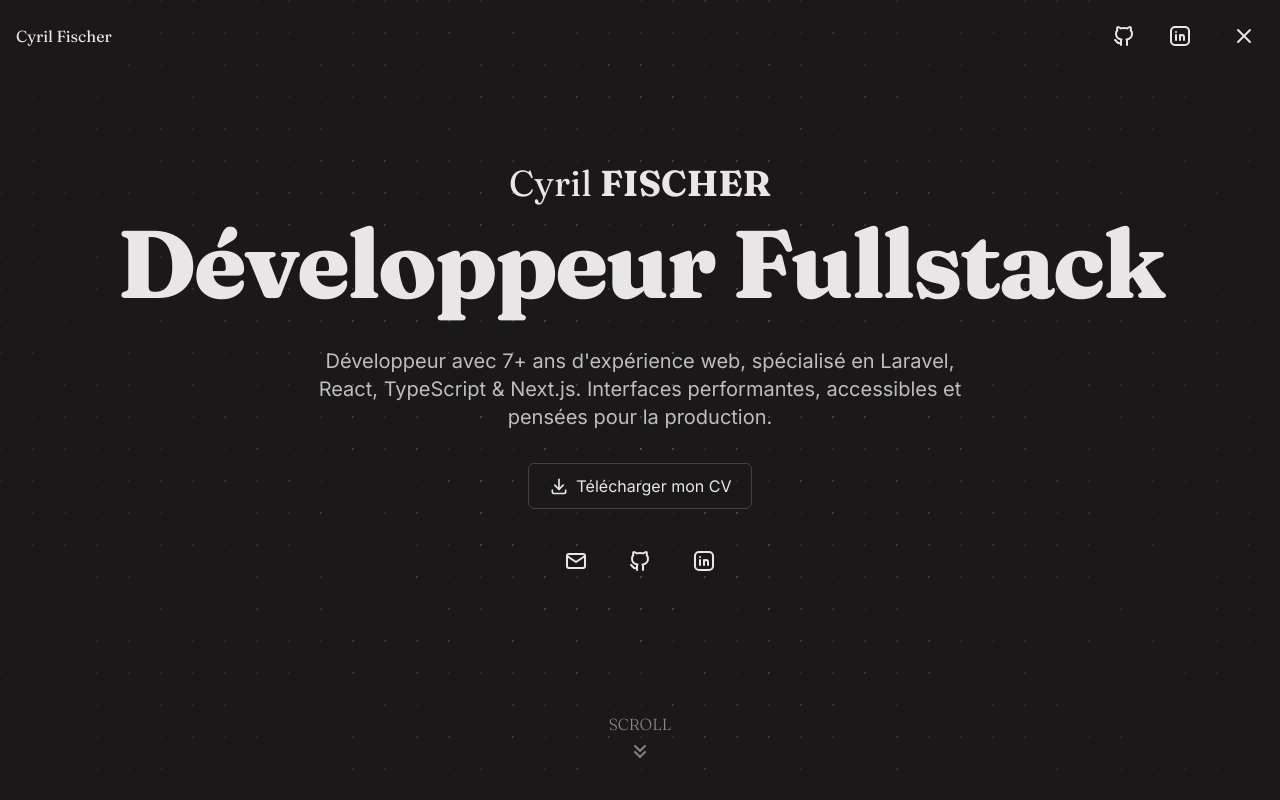
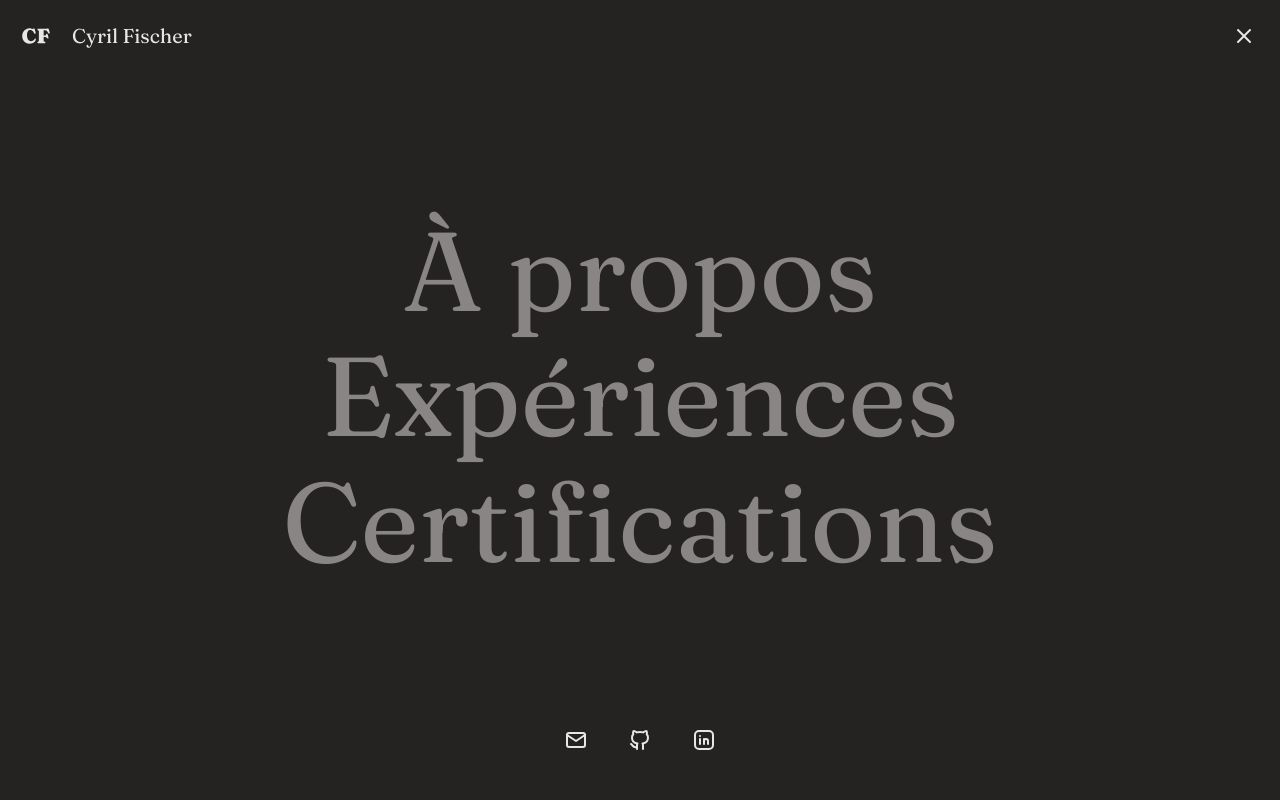
Before and after one commit to Zomirks/portfolio, a Next.js app: page / in a window 1280 px wide. Both pictures are taken after a click on the button 1244 px from the left and 36 px from the top of the page. Shown: the top 800 px of the page. Built offline with nearby package versions, Linux system fonts and the light colour scheme.

Commit message:
feat: add navigation menu

```diff
--- a/src/app/globals.css
+++ b/src/app/globals.css
@@ -213,3 +213,69 @@
         transform: translateY(0);
     }
 }
+
+.menu-overlay {
+    position: fixed;
+    inset: 0;
+    z-index: 50;
+    display: flex;
+    flex-direction: column;
+    background-color: var(--surface);
+}
+
+.menu-link {
+    font-family: var(--font-fraunces), ui-serif, Georgia, serif;
+    font-size: clamp(2.5rem, 12vw, 7rem);
+    line-height: 1.05;
+    color: var(--foreground-muted);
+    text-align: center;
+    transition: color 0.25s ease;
+
+    &:hover,
+    &:focus-visible {
+        color: var(--foreground);
+    }
+}
+
+@media (prefers-reduced-motion: no-preference) {
+    .menu-overlay[data-state='open'] {
+        animation: menu-in 0.3s ease both;
+    }
+
+    .menu-overlay[data-state='closed'] {
+        animation: menu-out 0.2s ease both;
+    }
+
+    .menu-overlay[data-state='open'] .menu-link {
+        animation: menu-link-in 0.55s cubic-bezier(0.16, 1, 0.3, 1) both;
+    }
+}
+
+@keyframes menu-in {
+    from {
+        opacity: 0;
+    }
+    to {
+        opacity: 1;
+    }
+}
+
+@keyframes menu-out {
+    from {
+        opacity: 1;
+    }
+    to {
+        opacity: 0;
+    }
+}
+
+@keyframes menu-link-in {
+    from {
+        opacity: 0;
+        transform: translateY(24px);
+    }
+    to {
+        opacity: 1;
+        transform: translateY(0);
+    }
+}
--- a/src/components/shared/About.tsx
+++ b/src/components/shared/About.tsx
@@ -9,7 +9,7 @@ export default function About() {
         <section id="about" className="frame-container container mx-auto py-24 px-4 md:px-0">
             <div className="panel-header">
                 <div className="notch-title">
-                    <h3>A propos</h3>
+                    <h3>À propos</h3>
                 </div>
                 <div className="notch-roof" />
             </div>
--- /dev/null
+++ b/src/components/shared/BurgerMenu.tsx
@@ -0,0 +1,56 @@
+'use client';
+
+import { Dialog } from 'radix-ui';
+import { IconMenu, IconX } from '@tabler/icons-react';
+import { siteConfig } from '@/config/site';
+import SocialsList from '@/components/shared/SocialsList';
+import { Logo } from '@/components/ui/logo';
+
+export function BurgerMenu() {
+    return (
+        <Dialog.Root>
+            <Dialog.Trigger className="p-2 cursor-pointer" aria-label="Ouvrir le menu">
+                <IconMenu />
+            </Dialog.Trigger>
+
+            <Dialog.Portal>
+                <Dialog.Content
+                    className="menu-overlay"
+                    aria-describedby={undefined}
+                    onCloseAutoFocus={(e) => e.preventDefault()}
+                >
+                    <Dialog.Title className="sr-only">Navigation</Dialog.Title>
+
+                    <div className="flex items-center justify-between p-4">
+                        <Dialog.Close asChild>
+                            <a href="#top" className="flex items-center">
+                                <Logo className="size-10 mr-4" />
+                                <div className="font-fraunces text-xl">{siteConfig.name}</div>
+                            </a>
+                        </Dialog.Close>
+
+                        <Dialog.Close className="p-2 cursor-pointer" aria-label="Fermer le menu">
+                            <IconX />
+                        </Dialog.Close>
+                    </div>
+
+                    <nav className="flex flex-1 flex-col items-center justify-center gap-2">
+                        {siteConfig.nav.map((item, index) => (
+                            <Dialog.Close asChild key={item.href}>
+                                <a
+                                    href={item.href}
+                                    className="menu-link"
+                                    style={{ animationDelay: `${0.1 + index * 0.07}s` }}
+                                >
+                                    {item.label}
+                                </a>
+                            </Dialog.Close>
+                        ))}
+                    </nav>
+
+                    <SocialsList className="items-center justify-center space-x-6 pb-10" />
+                </Dialog.Content>
+            </Dialog.Portal>
+        </Dialog.Root>
+    );
+}
--- a/src/components/shared/Certifications.tsx
+++ b/src/components/shared/Certifications.tsx
@@ -1,6 +1,6 @@
 import { certifications, type Certification } from '@/config/certifications';
 import { IconArrowUpRight } from '@tabler/icons-react';
-import Reveal from '../ui/reveal';
+import Reveal from '@components/ui/reveal';
 
 export default function Certifications() {
     const sorted = [...certifications].sort((a, b) => {
--- a/src/components/shared/Header.tsx
+++ b/src/components/shared/Header.tsx
@@ -1,10 +1,14 @@
 import { siteConfig } from '@/config/site';
-import { BurgerMenu } from '@components/ui/burger-menu';
+import { BurgerMenu } from '@/components/shared/BurgerMenu';
+import { Logo } from '@/components/ui/logo';
 
 export default function Header() {
     return (
         <header className="flex items-center justify-between p-4 fixed z-10 w-full">
-            <div className="font-fraunces">Cyril Fischer</div>
+            <a href="#top" className="flex items-center">
+                <Logo className="size-10 mr-4" />
+                <div className="font-fraunces text-xl">{siteConfig.name}</div>
+            </a>
 
             <div className="flex items-center space-x-6">
                 {siteConfig.socials.length > 0 && (
--- a/src/components/ui/burger-menu.tsx
+++ /dev/null
@@ -1,17 +0,0 @@
-'use client';
-import { useState } from 'react';
-import { IconMenu, IconX } from '@tabler/icons-react';
-
-export function BurgerMenu() {
-    const [isOpen, setIsOpen] = useState(false);
-
-    const toggleMenu = () => {
-        setIsOpen(!isOpen);
-    };
-
-    return (
-        <button className="p-2 cursor-pointer">
-            {isOpen ? <IconX onClick={toggleMenu} /> : <IconMenu onClick={toggleMenu} />}
-        </button>
-    );
-}
--- /dev/null
+++ b/src/components/ui/logo.tsx
@@ -0,0 +1,8 @@
+export function Logo({ className }: { className?: string }) {
+    return (
+        <svg viewBox="0 0 240 240" fill="currentColor" aria-hidden="true" className={className}>
+            <path d="M119.29,138.54c0,3.27-.86,6.51-2.57,9.73-1.72,3.22-4.19,6.17-7.41,8.83s-7.11,4.79-11.66,6.39-9.67,2.39-15.38,2.39c-9.26,0-17.27-1.93-24.03-5.8-6.76-3.87-11.98-9.22-15.66-16.06-3.68-6.84-5.52-14.7-5.52-23.59,0-6.65,1.09-12.79,3.29-18.41,2.19-5.62,5.26-10.52,9.21-14.69,3.95-4.17,8.56-7.42,13.83-9.73,5.27-2.31,10.96-3.47,17.08-3.47,3.84,0,6.95.33,9.33.99,2.38.66,4.29,1.33,5.73,2.02s2.69,1.02,3.72,1.02c1.2,0,2.18-.32,2.94-.96.77-.64,1.55-1.27,2.36-1.89.8-.62,1.83-.93,3.07-.93,1.03,0,1.89.33,2.57.99.68.66,1.25,1.78,1.71,3.35l6.39,21.95c.37,1.28.22,2.43-.46,3.44-.68,1.01-1.66,1.69-2.95,2.02-1.41.33-2.69.24-3.84-.28-1.16-.52-2.05-1.5-2.67-2.95-2.11-4.96-4.42-8.81-6.94-11.56-2.52-2.75-5.16-4.67-7.91-5.77-2.75-1.09-5.55-1.64-8.4-1.64-3.02,0-5.71.72-8.09,2.17-2.38,1.45-4.39,3.53-6.04,6.26-1.65,2.73-2.91,6.02-3.78,9.89-.87,3.87-1.3,8.21-1.3,13.05,0,7.9,1.05,14.48,3.16,19.75,2.11,5.27,5.03,9.22,8.77,11.84,3.74,2.63,8.07,3.94,12.99,3.94,4.3,0,8.25-1.11,11.84-3.32,3.6-2.21,6.57-5.47,8.93-9.77.7-1.32,1.47-2.19,2.29-2.6s1.74-.52,2.73-.31c.95.17,1.63.57,2.04,1.21.41.64.62,1.48.62,2.51Z" />
+            <path d="M202.74,99.91l-5.46-18.85c-.66-2.31-1.49-3.96-2.48-4.93-.99-.97-2.48-1.46-4.46-1.46-1.08,0-2.16.16-3.25.47-1.1.31-2.3.63-3.63.96-1.32.33-2.94.5-4.84.5h-44.89c-1.82,0-3.16.37-4.03,1.12s-1.3,1.78-1.3,3.1c0,2.23,1.08,3.76,3.22,4.59l2.36.87c1.07.41,1.87.94,2.39,1.58.52.64.77,1.48.77,2.51v59.27c0,1.03-.26,1.87-.77,2.51-.52.64-1.31,1.17-2.39,1.58l-2.36.87c-2.15.83-3.22,2.36-3.22,4.59,0,1.28.43,2.3,1.3,3.07s2.21,1.15,4.03,1.15h37.45c1.82,0,3.16-.38,4.03-1.15s1.3-1.79,1.3-3.07c0-1.36-.29-2.41-.87-3.13-.58-.72-1.53-1.23-2.85-1.52l-3.72-.81c-1.16-.25-1.97-.73-2.45-1.46-.48-.72-.71-1.6-.71-2.63v-23.37h7.87c2.19,0,3.97.19,5.33.56,1.36.37,2.57,1.02,3.63,1.95,1.05.93,2.18,2.24,3.38,3.94.91,1.2,1.87,1.97,2.88,2.32,1.01.35,2.1.32,3.25-.09,1.07-.41,1.84-1.03,2.29-1.86.45-.83.5-1.98.12-3.47l-4.84-19.72c-.54-2.27-2-3.41-4.4-3.41-.99,0-1.86.25-2.6.74s-1.32,1.36-1.74,2.6c-1.03,3.1-2.11,5.17-3.22,6.2-1.12,1.03-2.98,1.55-5.58,1.55h-6.39v-32.12h6.7c2.73,0,5.21.43,7.44,1.3,2.23.87,4.4,2.47,6.51,4.8,2.11,2.34,4.28,5.74,6.51,10.2.7,1.41,1.59,2.3,2.67,2.7,1.08.39,2.15.51,3.22.34,1.36-.21,2.43-.75,3.19-1.64.76-.89.96-1.97.59-3.25Z" />
+        </svg>
+    );
+}
--- a/src/config/site.ts
+++ b/src/config/site.ts
@@ -15,6 +15,11 @@ export const siteConfig = {
         user: 'contact',
         domain: 'cyril-fischer.com',
     },
+    nav: [
+        { label: 'À propos', href: '#about' },
+        { label: 'Expériences', href: '#experiences' },
+        { label: 'Certifications', href: '#certifications' },
+    ],
     socials: [
         { label: 'Github', href: 'https://github.com/Zomirks', icon: IconBrandGithub },
         {
```
